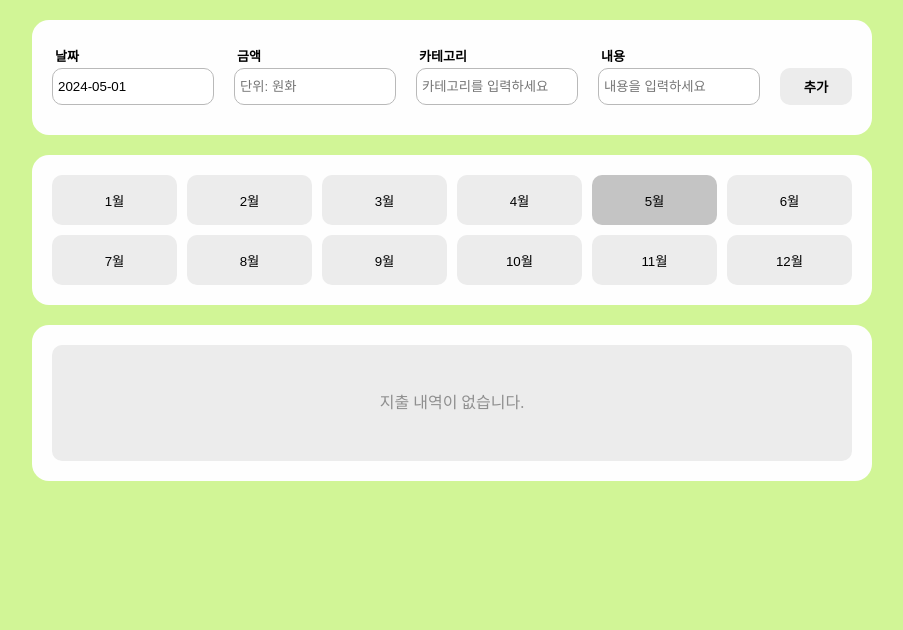
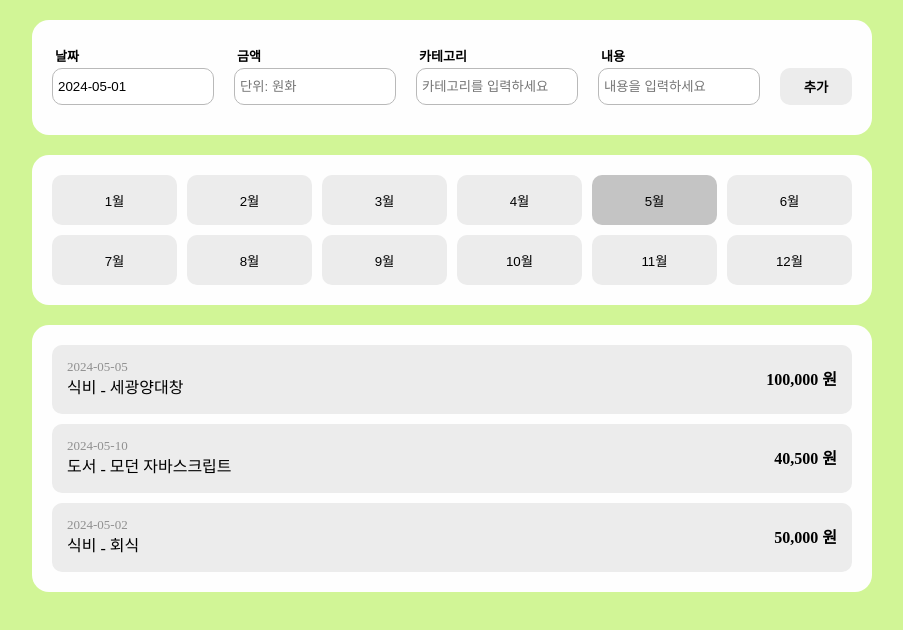
Before and after one commit to LEE-NS/WEEK5_account-book, a React (Vite) app: page / in a window 1280 px wide. Shown: the top 630 px of the page, without its empty margins (188-1091 px from the left). Built offline with nearby package versions, Linux system fonts and the light colour scheme.

Commit message:
Update complete

```diff
--- a/src/App.jsx
+++ b/src/App.jsx
@@ -23,51 +23,51 @@ const App = () => {
       return [
         {
           id: "25600f72-56b4-41a7-a9c2-47358580e2f8",
-          date: "2024-01-05",
+          date: "2024-05-05",
           money: "100,000",
           category: "식비",
           job: "세광양대창",
         },
         {
           id: "25600f72-53b4-4187-a9c2-47358580e2f8",
-          date: "2024-01-10",
+          date: "2024-05-10",
           money: "40,500",
           category: "도서",
           job: "모던 자바스크립트",
         },
         {
           id: "24310f72-56b4-41a7-a9c2-458580ef1f8",
-          date: "2024-02-02",
+          date: "2024-05-02",
           money: "50,000",
           category: "식비",
           job: "회식",
         },
         {
           id: "25600f72-99b4-41z7-e4h6-47312365e2f8",
-          date: "2024-02-02",
+          date: "2024-06-02",
           money: "500",
           category: "간식",
           job: "아이스크림",
         },
         {
           id: "25143e72-16e2-22a7-a9c2-47358580e2f8",
-          date: "2024-02-02",
+          date: "2024-06-02",
           money: "1,055,000",
           category: "여행",
           job: "일본여행",
         },
         {
           id: "25600f72-97p2-14a7-a9c2-47363950e2t8",
-          date: "2024-02-02",
+          date: "2024-06-09",
           money: "155,000",
           category: "미용",
           job: "미용실",
         },
         {
           id: "24312f70-97q2-14a7-a9c2-47132950e2t8",
-          date: "2024-02-02",
+          date: "2024-06-12",
           money: "75,000",
-          category: "도서",
+          category: "도서도서도서도서도서도서도서도서",
           job: "자율주행차량 운전주행모드 자동 전환용 인식률 90% 이상의 다중 센서 기반 운전자 상태 인식 및 상황 인식 원천 기술 개발",
         },
       ];
```
